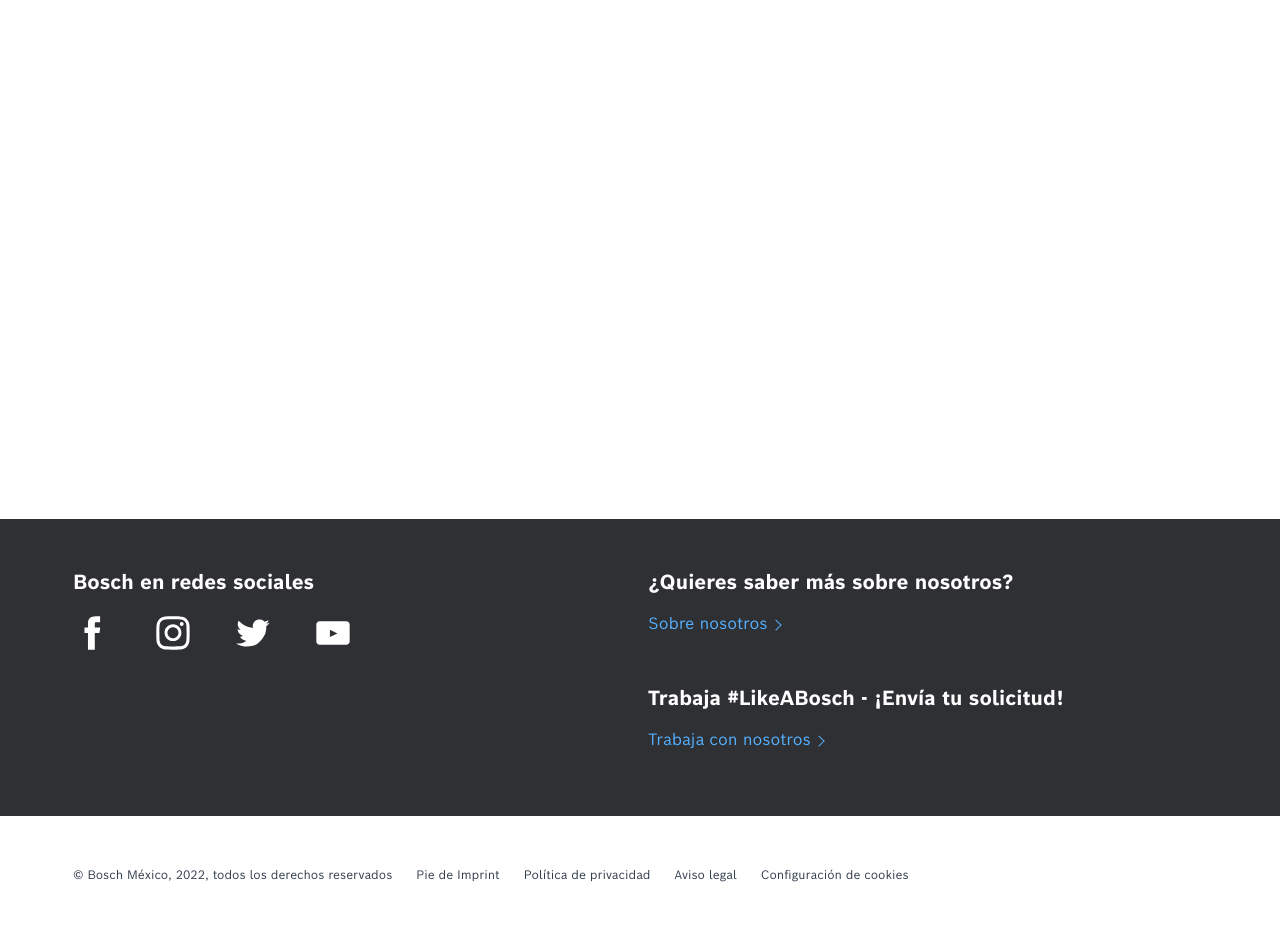
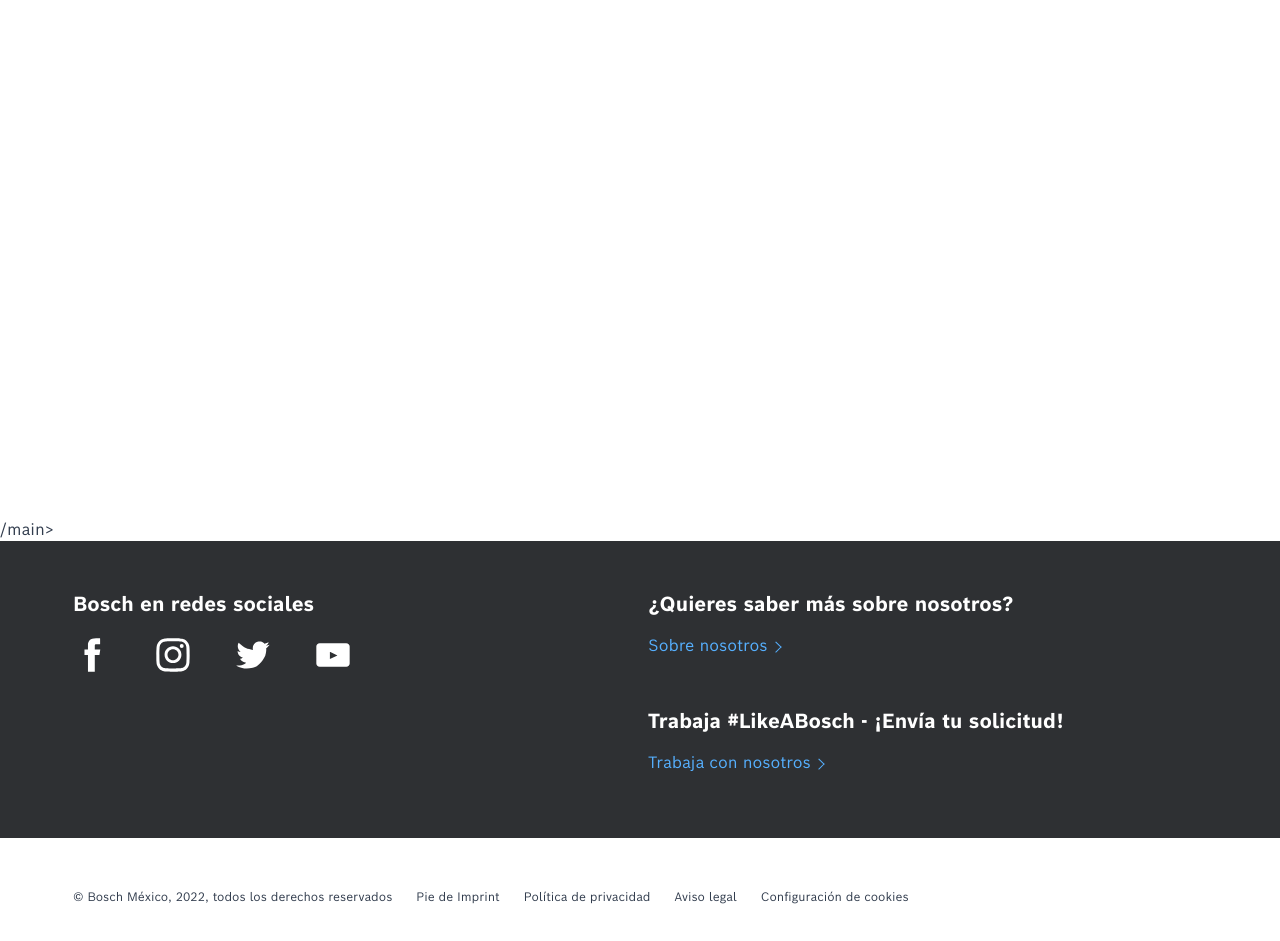
Before and after one commit to rivasspro/bosch, a PHP site: page /index.php in a window 1280 px wide. Shown: the part 140-1081 px from the top of the page. Before the commit the page ends 1022 px from the top, so only its background shows below. Run offline with PHP 8.4, Linux system fonts and the light colour scheme; data that the repository does not hold is empty; some libraries are stand-ins or nearby versions.

Commit message:
tag <main> fix

```diff
--- a/footer.php
+++ b/footer.php
@@ -1,4 +1,4 @@
-</main>
+/main>
 <footer>
   <div class="footer-primary -contrast">
     <div class="Footer_row">
@@ -67,5 +67,6 @@
 </footer>
 <script src="./js/main.js?v=228"></script>
 </body>
+<!--test de comentario-->
 
 </html>
```
